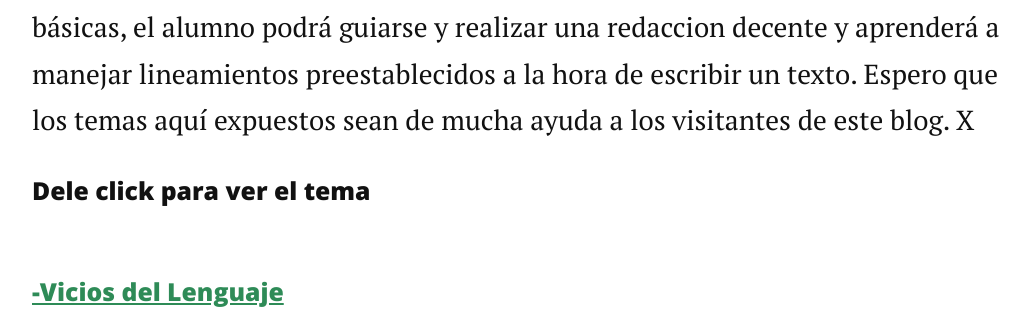
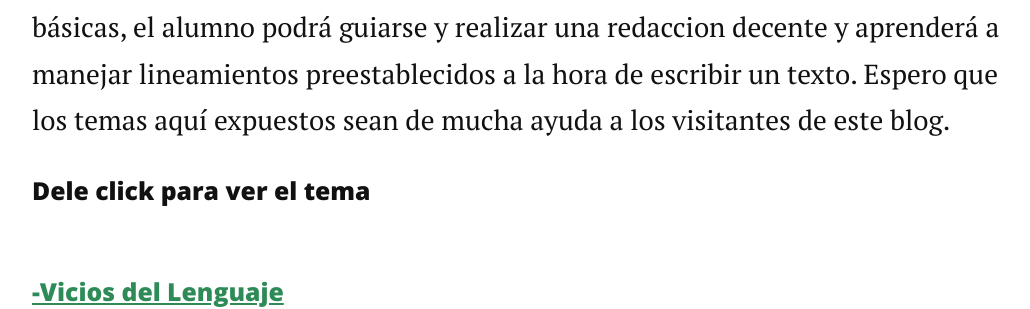
Before and after one commit to BlogdeLenguaje/BlogdeLenguaje.github.io, a Jekyll site: the page built from about.md, in a window 1280 px wide. Shown: the part 977-1286 px from the top of the page, without its empty margins (113-1143 px from the left). Built offline with Jekyll 4.4.1, drawn with Linux system fonts in a browser that asks for light colours; nearby versions of some CDN libraries; some of the changed text lies outside the part shown.

Commit message:
Update about.md

```diff
--- a/about.md
+++ b/about.md
@@ -22,8 +22,7 @@ title: Temas propuestos
       <a href="{{ paginator.next_page_path | prepend: site.baseurl }}" class="next button__outline">Temas siguientes</a>
     {% endif %}
  <font color="#32CC32"><h2><center>¿Por qué consideramos estos temas?:<br></center></h2></font>
- <p class="intro" aling="justify"><span class="dropcap">E</span> El tema de este Blog es “Lineamientos y Sugerencias para el buen uso de la Lengua Escrita” con dicho tema quisimos dar un poco de ayuda a aquellos estudiantes o personas que se están adentrando en el aprendizaje de la lengua española, ya que los subtemas que hemos propuesto conllevan a reforzar la utilización de las reglas ortográficas. Esto lo hemos tomado en cuenta debido al bajo conocimiento y manejo de la lengua escrita, dentro del ámbito académico, en un gran porcentaje de los estudiantes universitarios. Así, dado estas ayudas básicas, el alumno podrá guiarse y realizar una redaccion decente y aprenderá a manejar lineamientos preestablecidos a la hora de escribir un texto. Espero que los temas aquí expuestos sean de mucha ayuda a los visitantes de este blog.
-  X</p>
+ <p class="intro" aling="justify"><span class="dropcap">E</span> El tema de este Blog es “Lineamientos y Sugerencias para el buen uso de la Lengua Escrita” con dicho tema quisimos dar un poco de ayuda a aquellos estudiantes o personas que se están adentrando en el aprendizaje de la lengua española, ya que los subtemas que hemos propuesto conllevan a reforzar la utilización de las reglas ortográficas. Esto lo hemos tomado en cuenta debido al bajo conocimiento y manejo de la lengua escrita, dentro del ámbito académico, en un gran porcentaje de los estudiantes universitarios. Así, dado estas ayudas básicas, el alumno podrá guiarse y realizar una redaccion decente y aprenderá a manejar lineamientos preestablecidos a la hora de escribir un texto. Espero que los temas aquí expuestos sean de mucha ayuda a los visitantes de este blog. </p>
 <h4>Dele click para ver el tema</h4><br>
  <h4><a href="https://blogdelenguaje.github.io/blog/ViciosdelLenguaje/">-Vicios del Lenguaje</a><br></h4>
   <h4><a href="https://blogdelenguaje.github.io/blog/EstructuradelParrafo/">-Estructura del Parrafo</a><br></h4>
```
